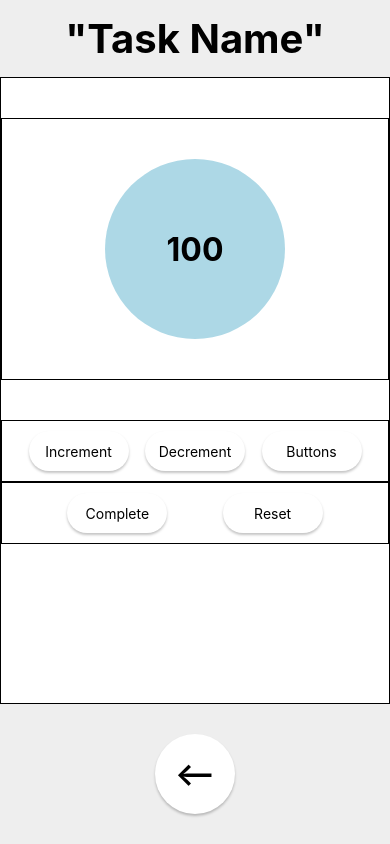
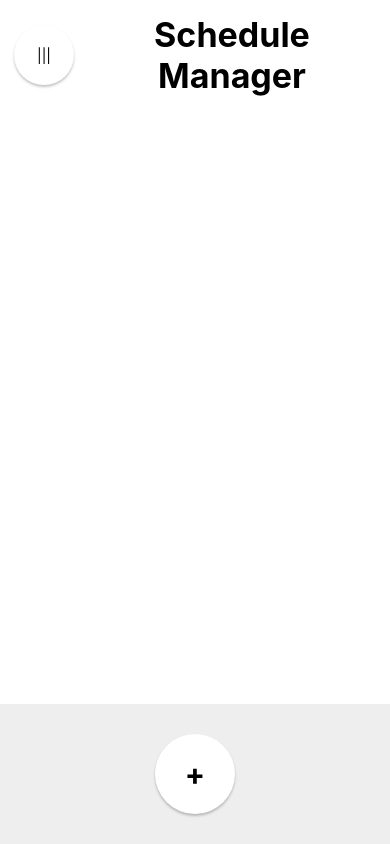
Before and after one commit to hansdenzelj-github/CS106_Project, a React Native app: screen / in a window 390 px wide. Built offline with nearby package versions, Linux system fonts and the light colour scheme.

Commit message:
Added Schedule and ScheduleManager

```diff
--- a/App.tsx
+++ b/App.tsx
@@ -5,13 +5,19 @@ import { SafeAreaProvider, SafeAreaView } from 'react-native-safe-area-context';
 import Welcome from './components/Welcome.js';
 import TaskManager from './components/TaskManager.js';
 import TaskDetail from './components/TaskDetail.js';
+import Schedule from './components/Schedule.js';
+import ScheduleManager from './components/ScheduleManager.js';
 
 export default function App() {
   return (
     <SafeAreaProvider>
-        {//<Welcome /><TaskManager />
-        }
+        {/*<Welcome />
+        <TaskManager />
         <TaskDetail />
+        <Schedule />
+
+        */}
+      <ScheduleManager />
     </SafeAreaProvider>
 
   );
--- /dev/null
+++ b/components/Schedule.js
@@ -0,0 +1,64 @@
+import React from 'react';
+import { StyleSheet, Text, View, TouchableOpacity, ScrollView } from 'react-native';
+import { SafeAreaProvider, SafeAreaView } from 'react-native-safe-area-context';
+import { appStyle } from './style';
+
+export default class Schedule extends React.Component {
+    render() {
+      return (
+          <SafeAreaView style={[appStyle.container, {backgroundColor: 'white'}]}>
+              <View style={[appStyle.pageWrap]}>
+                <View style={[appStyle.headWrap]}>
+                  <View style={[appStyle.headArea, {justifyContent: 'flex-start', backgroundColor: 'white'}]}>
+                      <TouchableOpacity style={[appStyle.roundButton, appStyle.rB_40, appStyle.rB_pushright, appStyle.b_shadow]}>
+                          <Text>{`<--`}</Text>
+                      </TouchableOpacity>
+                      <Text style={[appStyle.headText]}>
+                          Schedule
+                      </Text>
+                  </View>
+                </View>
+
+
+                <ScrollView style={[appStyle.bodyWrap_TM]}>
+                    <View>
+                        <View style={[appStyle.bodyArea_TM]}>
+
+                        <View style={[appStyle.cardArea]}>
+                          <Text style={[appStyle.cardText]}>
+                            Sample Card
+                          </Text>
+                        </View>
+
+                        <View style={[appStyle.cardArea]}>
+                          <Text style={[appStyle.cardText]}>
+                            Sample Card
+                            {`\n`}With newline, idk how to do this beautifully
+                          </Text>
+                        </View>
+
+                        </View>
+                    </View>
+                </ScrollView>
+
+              </View>
+
+              <View style={[appStyle.footerWrap, {backgroundColor: 'white'}]}>
+                <View style={[appStyle.footerArea, {flexDirection: 'row', justifyContent:'flex-end'}]}>
+                    <TouchableOpacity style={[appStyle.roundButton, appStyle.rB_40, appStyle.b_shadow]}>
+                        <Text style={[appStyle.enterButtonText]}>+</Text>
+                    </TouchableOpacity>
+                </View>
+              </View>
+
+          </SafeAreaView>
+      );
+    }
+  }
+
+  const styles = StyleSheet.create({
+    container: {
+      flex: 1,
+      backgroundColor: 'red',
+    },
+  });
--- /dev/null
+++ b/components/ScheduleManager.js
@@ -0,0 +1,48 @@
+import React from 'react';
+import { StyleSheet, Text, View, TouchableOpacity, ScrollView } from 'react-native';
+import { SafeAreaProvider, SafeAreaView } from 'react-native-safe-area-context';
+import { appStyle } from './style';
+
+export default class ScheduleManager extends React.Component {
+    render() {
+      return (
+          <SafeAreaView style={[appStyle.container]}>
+              <View style={[appStyle.pageWrap]}>
+
+                <View style={[appStyle.headArea]}>
+                    <TouchableOpacity style={[appStyle.roundButton, appStyle.rB_40, appStyle.rB_pushright, appStyle.b_shadow]}>
+                        <Text>|||</Text>
+                    </TouchableOpacity>
+                    <Text style={[appStyle.headText]}>
+                        Schedule Manager
+                    </Text>
+                </View>
+                <ScrollView style={[appStyle.bodyWrap_TM]}>
+                    <View>
+                        <View style={[appStyle.bodyArea_TM]}>
+
+                        </View>
+                    </View>
+                </ScrollView>
+
+              </View>
+
+              <View style={[appStyle.footerWrap]}>
+                <View style={[appStyle.footerArea]}>
+                    <TouchableOpacity style={[appStyle.roundButton, appStyle.rB_100, appStyle.b_shadow]}>
+                        <Text style={[appStyle.enterButtonText]}>+</Text>
+                    </TouchableOpacity>
+                </View>
+              </View>
+
+          </SafeAreaView>
+      );
+    }
+  }
+
+  const styles = StyleSheet.create({
+    container: {
+      flex: 1,
+      backgroundColor: 'red',
+    },
+  });
--- a/components/style.js
+++ b/components/style.js
@@ -9,22 +9,23 @@ export const appStyle = StyleSheet.create({
     pageWrap: {
         flex: 1,
         flexDirection: 'column',
-        backgroundColor: 'white',
+        backgroundColor: '#fff',
         fontSize: 50,
     },
 
     headWrap: {
-        flexDirection: 'row',
+        flexDirection: 'column',
         backgroundColor: 'white',
     },
     headArea: {
         flexDirection: 'row',
-        justifyContent: 'center',
-        backgroundColor: '#eee',
+        alignItems: 'center',
+        justifyContent: 'flex-start',
+        backgroundColor: '#fff',
         padding: 14,
     },
     headText: {
-        fontSize: 40,
+        fontSize: 34,
         fontWeight: 'bold',
         textAlign: 'center',
     },
@@ -32,11 +33,12 @@ export const appStyle = StyleSheet.create({
     bodyWrap_TM: {
         flex: 1,
         flexDirection: 'column',
-        padding: 16,
+        paddingHorizontal: 16,
         backgroundColor: 'white',
     },
     bodyArea_TM: {
         flex: 1,
+        paddingVertical: 10,
         alignItems: 'stretch',
     },
 
@@ -85,7 +87,6 @@ export const appStyle = StyleSheet.create({
     },
     footerArea: {
         alignItems: 'center',
-        backgroundColor: '#eee',
     },
 
     rectButton: {
@@ -131,7 +132,7 @@ export const appStyle = StyleSheet.create({
         marginRight: 14,
     },
 
-    TM_card: {
+    cardArea: {
         flex: 1,
         borderRadius: 10,
         backgroundColor: 'lightblue',
@@ -140,7 +141,7 @@ export const appStyle = StyleSheet.create({
         padding: 12,
 
     },
-    TM_cardText: {
+    cardText: {
         fontSize: 16,
     },
 
```
Also changed, not shown: components/TaskManager.js (+8 -11 lines).
